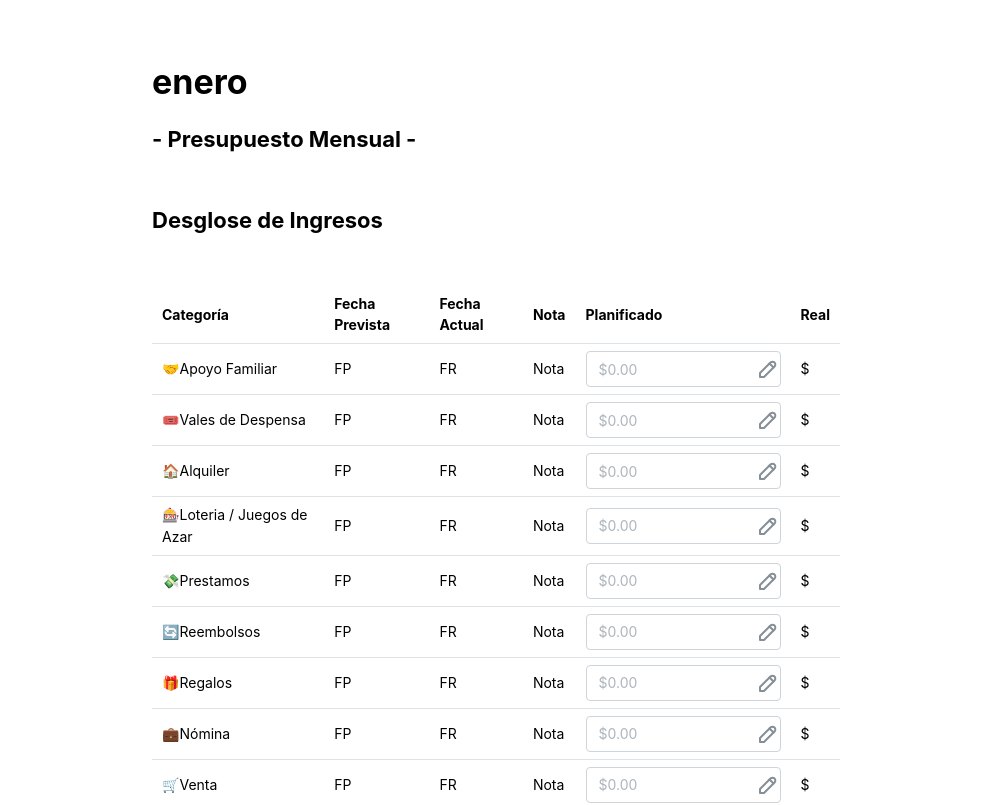
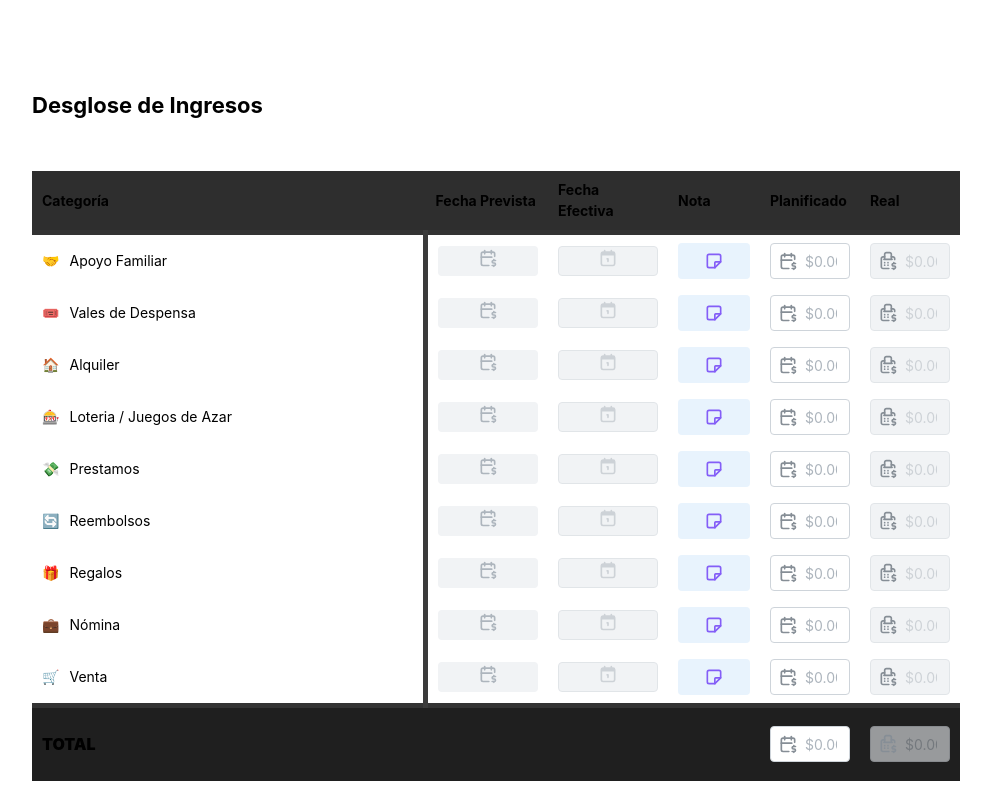
Before and after one commit to mauricio-ruizruiz/finance-manager, a Next.js app: page / in a window 1280 px wide. Shown: the top 805 px of the page, without its empty margins (144-1135 px from the left). Built offline with nearby package versions, Linux system fonts and the light colour scheme.

Commit message:
LAYOUT & DESIGN - Desglose de Ingresos

```diff
--- /dev/null
+++ b/components/PresupuestoMensual/Dashboards/DesgloseDeIngresos/DegloseDeIngresos.module.css
@@ -0,0 +1,5 @@
+.root {
+  max-width: 50px;
+  /* border-radius: 4px; */
+  /* border: 5px solid #0072e4; */
+}
--- a/components/PresupuestoMensual/Dashboards/DesgloseDeIngresos/DesgloseDeIngresos.tsx
+++ b/components/PresupuestoMensual/Dashboards/DesgloseDeIngresos/DesgloseDeIngresos.tsx
@@ -1,20 +1,74 @@
-import React from 'react';
-import { IconPencil } from '@tabler/icons-react';
-import { NumberInput, Table, Title } from '@mantine/core';
+// import React from 'react';
+import React, { useState } from 'react';
+import {
+  IconCalendar,
+  IconCalendarDollar,
+  IconCalendarFilled,
+  IconCashRegister,
+  IconNote,
+  IconPencil,
+} from '@tabler/icons-react';
+import { Box, Button, Flex, Group, NumberInput, Popover, Table, Text, Title } from '@mantine/core';
+import { DatePickerInput } from '@mantine/dates';
+import { useDisclosure } from '@mantine/hooks';
 import categoriasIngresos from '../../../Categorias/Ingresos/dataIngresos';
+import classes from './DegloseDeIngresos.module.css';
 
-const DesgloseDeIngresos: React.FC = () => {
+import 'dayjs/locale/es';
+
+function DesgloseDeIngresos() {
+  const [opened, { close, open }] = useDisclosure(false);
+  const [activePopover, setActivePopover] = React.useState<number | null>(null);
   return (
     <>
       <Title order={3} my={50}>
         Desglose de Ingresos
       </Title>
-      <Table>
+      <Table
+        // withColumnBorders
+        verticalSpacing={8}
+        withRowBorders={false}
+        // withTableBorder
+        styles={{
+          tfoot: {
+            borderTop: '5px solid #333',
+          },
+          thead: {
+            borderBottom: '5px solid #333',
+            backgroundColor: 'var(--mantine-color-dark-6)',
+            height: 40,
+          },
+          // tr: {
+          // height:
+          // padding: '10px 0', // height: 60,
+          // marginTop: 100, // height: 60,
+          // },
+        }}
+      >
         <Table.Thead>
           <Table.Tr>
             <Table.Th>Categoría</Table.Th>
-            <Table.Th>Fecha Prevista</Table.Th>
-            <Table.Th>Fecha Actual</Table.Th>
+            <Table.Th>
+              Fecha Prevista
+              {/* <Box
+                style={{
+                  width: '200px',
+                  display: 'flex',
+                  flexDirection: 'row',
+                  gap: 6,
+                }}
+              >
+                <span>Fecha</span>
+                <span>Prevista</span>
+              </Box> */}
+            </Table.Th>
+            <Table.Th>
+              Fecha Efectiva
+              {/* <Box style={{ display: 'flex', flexDirection: 'row', gap: 6 }}>
+                <span>Fecha</span>
+                <span>Efectiva</span>
+              </Box> */}
+            </Table.Th>
             <Table.Th>Nota</Table.Th>
             <Table.Th>Planificado</Table.Th>
             <Table.Th>Real</Table.Th>
@@ -23,13 +77,127 @@ const DesgloseDeIngresos: React.FC = () => {
         <Table.Tbody>
           {categoriasIngresos.map((categoria) => (
             <Table.Tr key={categoria.id}>
+              <Table.Td
+                // style={{ width: '100%' }}
+                style={{
+                  width: '100%',
+                  // display: 'flex',
+                  // alignItems: 'center',
+                  // gap: 10,
+                  borderRight: '5px solid var(--mantine-color-dark-5)',
+                }}
+              >
+                <Box style={{ display: 'flex', alignItems: 'center', gap: 10 }}>
+                  <span>{categoria.icon}</span>
+                  <span>{categoria.nombre}</span>
+                </Box>
+              </Table.Td>
               <Table.Td>
-                {categoria.icon}
-                {categoria.nombre}
+                <DatePickerInput
+                  // className={classes.root}
+                  // maw={180}
+                  valueFormat="DD MMM"
+                  locale="es"
+                  // label="Pick date"
+                  // placeholder="Planificado"
+                  placeholder={<IconCalendarDollar size={20} />}
+                  // placeholder={
+                  //   <>
+                  //     <div style={{ display: 'flex', flexDirection: 'row', gap: 6 }}>
+                  //       <div style={{ flex: 1 }}></div>
+                  //       <IconCalendarDollar size={20} />
+                  //       {/* <div>Previsto</div> */}
+                  //     </div>
+                  //   </>
+                  // }
+                  clearable
+                  variant="filled"
+                  size="xs"
+                  styles={{
+                    input: {
+                      width: 100,
+                      display: 'flex',
+                      alignItems: 'center',
+                      justifyContent: 'center',
+                      // alignSelf: 'center',
+                      // margin: '0 auto',
+                      // marginLeft: 50,
+                      // color: 'var(--mantine-color-grape-4)', // tu color preferido
+                      // color: 'var(--mantine-color-cyan-3)', // tu color preferido
+                      // backgroundColor: 'var(--mantine-color-dark-8)', // opcional
+                    },
+                  }}
+                />
               </Table.Td>
-              <Table.Td>FP</Table.Td>
-              <Table.Td>FR</Table.Td>
-              <Table.Td>Nota</Table.Td>
+              <Table.Td>
+                <DatePickerInput
+                  // className={classes.root}
+                  valueFormat="DD MMM"
+                  locale="es"
+                  // label="Pick date"
+                  placeholder="Actual"
+                  placeholder={<IconCalendarFilled size={20} />}
+                  size="xs"
+                  // variant="filled"
+                  disabled
+                  // maw={60}
+                  styles={{
+                    input: {
+                      width: 100,
+                      display: 'flex',
+                      alignItems: 'center',
+                      justifyContent: 'center',
+                      cursor: 'default',
+                      // alignSelf: 'center',
+                      // margin: '0 auto',
+                      // marginLeft: 50,
+                      // color: 'var(--mantine-color-grape-4)', // tu color preferido
+                      // color: 'var(--mantine-color-cyan-3)', // tu color preferido
+                      // backgroundColor: 'var(--mantine-color-dark-8)', // opcional
+                    },
+                  }}
+                />
+              </Table.Td>
+              <Table.Td>
+                <Popover
+                  width={200}
+                  position="bottom-start"
+                  offset={12}
+                  withArrow
+                  shadow="md"
+                  arrowPosition="side"
+                  arrowOffset={5}
+                  arrowSize={18}
+                  opened={activePopover === categoria.id}
+                >
+                  <Popover.Target>
+                    <Button
+                      px={10}
+                      // mx={5}
+                      onMouseEnter={() => setActivePopover(categoria.id)}
+                      onMouseLeave={() => setActivePopover(null)}
+                      c={'var(--mantine-color-violet-5)'}
+                      variant="light"
+                    >
+                      <Box
+                        style={{
+                          width: 50,
+                          display: 'flex',
+                          alignItems: 'center',
+                          justifyContent: 'center',
+                          gap: 5,
+                        }}
+                      >
+                        <IconNote size={20} />
+                        {/* <span>{'Notas '}</span> */}
+                      </Box>
+                    </Button>
+                  </Popover.Target>
+                  <Popover.Dropdown style={{ pointerEvents: 'none' }}>
+                    <Text size="sm">😀 Ejemplo de Nota de Ingresos 💵</Text>
+                  </Popover.Dropdown>
+                </Popover>
+              </Table.Td>
               <Table.Td>
                 <NumberInput
                   // label="Planificado"
@@ -38,25 +206,108 @@ const DesgloseDeIngresos: React.FC = () => {
                   decimalScale={2}
                   thousandSeparator=","
                   hideControls
-                  rightSection={<IconPencil />}
+                  leftSection={<IconCalendarDollar size={20} />}
                   withKeyboardEvents={false}
-                  // defaultValue={1_000_000}
+                  style={{
+                    width: 80,
+                    input: {
+                      // width: 100,
+                      display: 'flex',
+                      alignItems: 'center',
+                      justifyContent: 'center',
+                    },
+                  }}
                 ></NumberInput>
               </Table.Td>
-              <Table.Td>$</Table.Td>
+              <Table.Td>
+                <NumberInput
+                  // maw={80}
+                  // label="Planificado"
+                  prefix="$"
+                  placeholder="$0.00"
+                  decimalScale={2}
+                  thousandSeparator=","
+                  hideControls
+                  disabled
+                  leftSection={<IconCashRegister size={20} />}
+                  withKeyboardEvents={false}
+                  style={{
+                    width: 80,
+                    // width: '100%',
+                    // display: 'flex',
+                    // alignItems: 'center',
+                    justifyContent: 'end',
+                    // root: {
+                    //   width: '100%',
+                    //   display: 'flex',
+                    //   alignItems: 'center',
+                    //   justifyContent: 'end',
+                    // },
+                  }}
+                ></NumberInput>
+              </Table.Td>
             </Table.Tr>
           ))}
         </Table.Tbody>
         <Table.Tfoot>
-          <Table.Tr>
-            <Table.Td colSpan={5}>Total</Table.Td>
-            {/* <Table.Td>Suma total Planificado</Table.Td>
-            <Table.Td>Suma total Real</Table.Td> */}
+          <Table.Tr h={75} bg=" var(--mantine-color-dark-8)">
+            <Table.Td colSpan={4}>
+              <Text fw={900}>TOTAL</Text>
+            </Table.Td>
+            <Table.Td>
+              <NumberInput
+                // style={{ display: 'flex', alignItems: 'center', justifyContent: 'center' }}
+                // label="Planificado"
+                prefix="$"
+                placeholder="$0.00"
+                decimalScale={2}
+                thousandSeparator=","
+                hideControls
+                leftSection={<IconCalendarDollar size={20} />}
+                withKeyboardEvents={false}
+                style={{
+                  // width: 80,
+                  input: {
+                    // width: 100,
+                    display: 'flex',
+                    alignItems: 'center',
+                    justifyContent: 'center',
+                  },
+                }}
+              ></NumberInput>
+            </Table.Td>
+            <Table.Td>
+              <NumberInput
+                // maw={80}
+                // label="Planificado"
+                prefix="$"
+                placeholder="$0.00"
+                decimalScale={2}
+                thousandSeparator=","
+                hideControls
+                disabled
+                leftSection={<IconCashRegister size={20} />}
+                withKeyboardEvents={false}
+                style={{
+                  width: 80,
+                  // width: '100%',
+                  // display: 'flex',
+                  // alignItems: 'center',
+                  justifyContent: 'end',
+                  // root: {
+                  //   width: '100%',
+                  //   display: 'flex',
+                  //   alignItems: 'center',
+                  //   justifyContent: 'end',
+                  // },
+                }}
+              ></NumberInput>
+            </Table.Td>
           </Table.Tr>
         </Table.Tfoot>
       </Table>
     </>
   );
-};
+}
 
 export default DesgloseDeIngresos;
--- a/components/PresupuestoMensual/Dashboards/PresupuestoMensual.tsx
+++ b/components/PresupuestoMensual/Dashboards/PresupuestoMensual.tsx
@@ -11,11 +11,11 @@ import { TotalStats } from './Total/TotalStats';
 const PresupuestoMensual = () => {
   return (
     <>
-      <Container size="sm" my={40}>
-        <Title order={1} my="lg" style={{ margin: 'auto' }}>
+      <Container size="md" my={40}>
+        {/* <Title order={1} my="lg" style={{ margin: 'auto' }}>
           enero
         </Title>
-        <Title order={3}>- Presupuesto Mensual -</Title>
+        <Title order={3}>- Presupuesto Mensual -</Title> */}
         <DesgloseDeIngresos />
         {/* <Periodo /> */}
         {/* <TotalStats /> */}
```
